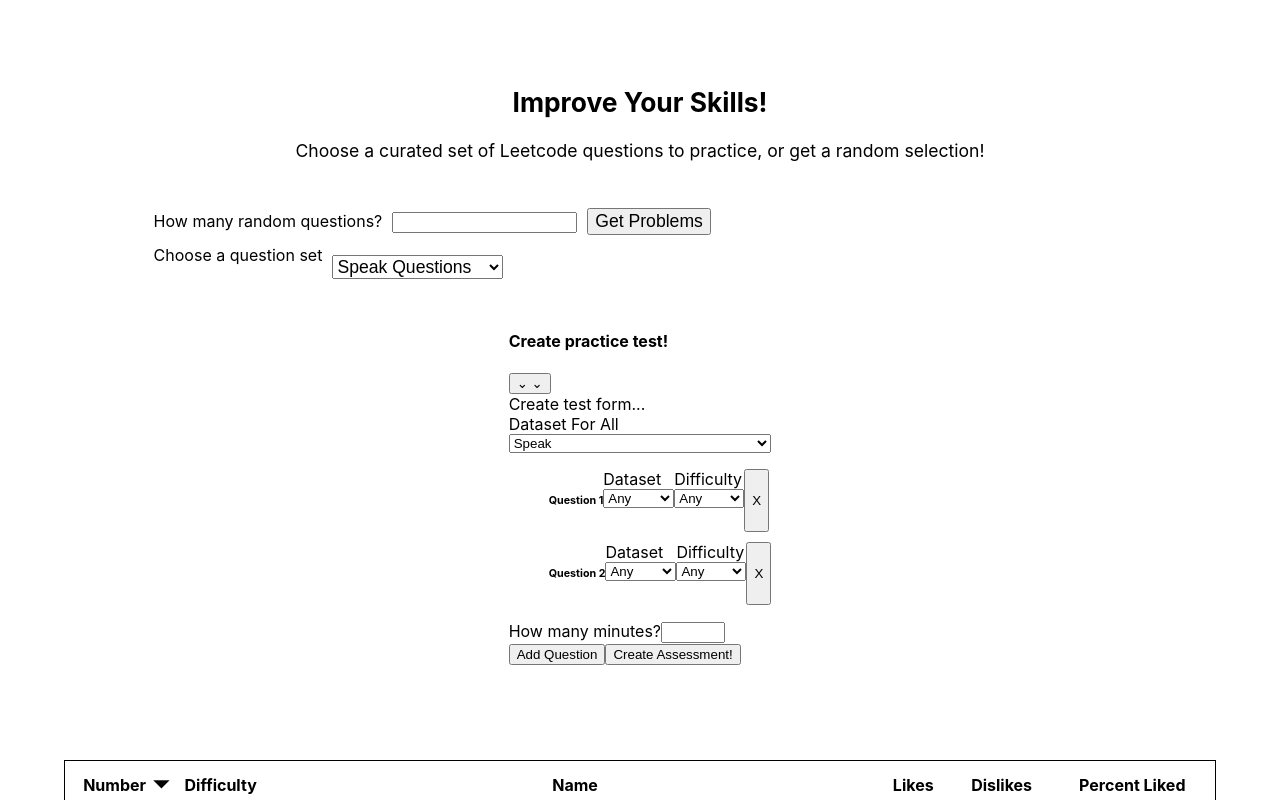
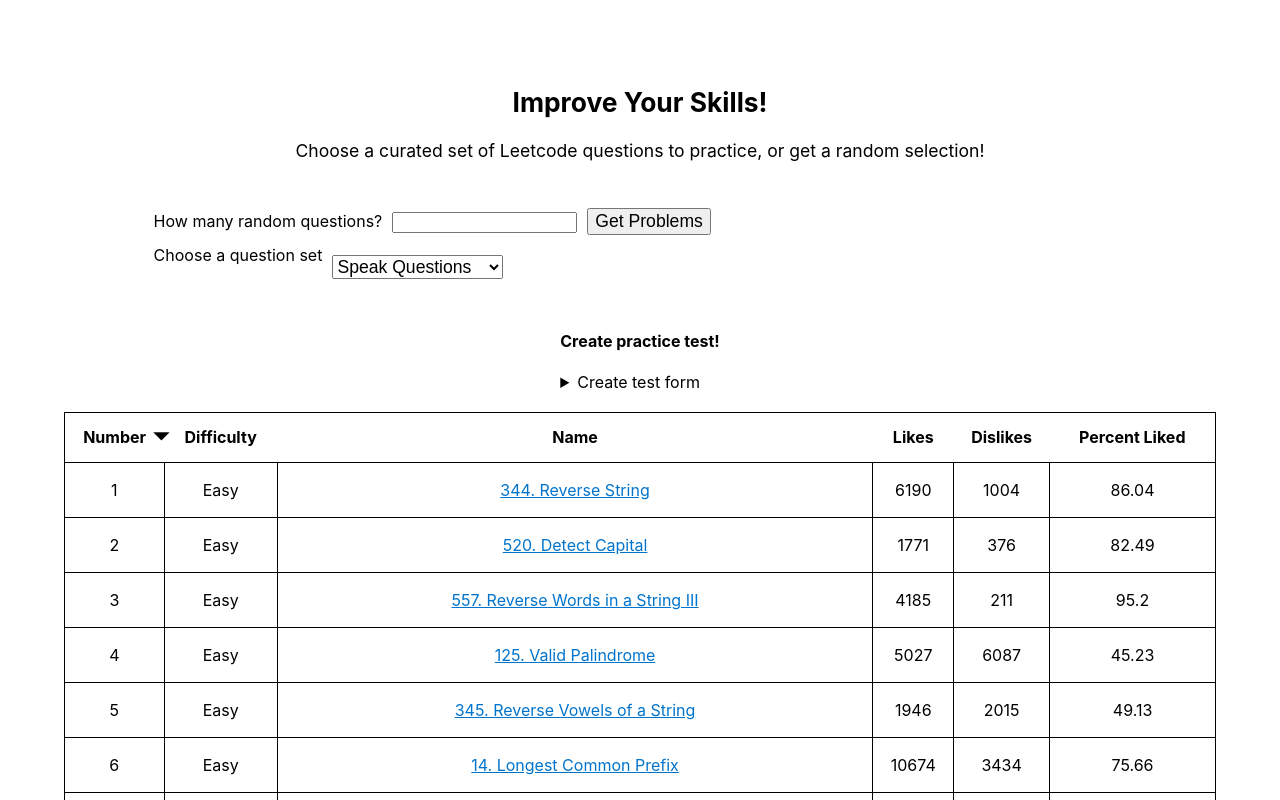
Before and after one commit to dfelsie/randomproblem, a Next.js app: page / in a window 1280 px wide. Shown: the top 800 px of the page. Built offline with nearby package versions, Linux system fonts and the light colour scheme.

Commit message:
Timing done

```diff
--- /dev/null
+++ b/Utils/FetchFuncs.ts
@@ -0,0 +1,13 @@
+export async function getVids(titles: string[]) {
+  const retAry: any[] = [];
+  for (let i = 0; i < titles.length; i++) {
+    const dotLoc = titles[i].indexOf(". ");
+    const str = titles[i].slice(dotLoc + 1);
+    /* 'https://youtube.googleapis.com/youtube/v3/search?part=snippet&maxResults=3&q=Implement%20Trie%20(Prefix%20Tree)%20leetcode%20solution&key=[YOUR_API_KEY]' \
+    --header 'Authorization: Bearer [YOUR_ACCESS_TOKEN]' \
+    --header 'Accept: application/json' \
+    --compressed */
+    //fetch
+  }
+  return retAry;
+}
--- /dev/null
+++ b/Utils/RenderFuncs.ts
@@ -0,0 +1,2 @@
+import React from "react";
+export function clockRender(assessmentStarted: boolean): any {}
--- /dev/null
+++ b/Utils/TimeFunc.ts
@@ -0,0 +1,4 @@
+export default function compareTime(originalTime: Date, duration: number) {
+  const currTime = new Date();
+  console.log(originalTime.getMinutes() - currTime.getMinutes(), " Time Now");
+}
--- a/pages/index.tsx
+++ b/pages/index.tsx
@@ -32,7 +32,33 @@ import {
 import LeetQuestionOpt from "../types/LeetQuestionOptions";
 import findFunc from "../Utils/FindFuncs";
 import joinClasses from "../Utils/joinClasses";
+import { getVids } from "../Utils/FetchFuncs";
+import compareTime from "../Utils/TimeFunc";
 
+function clockRender(assessmentStarted: boolean, assessmentTimer: number): any {
+  /* assessmentStarted
+    ? `${Math.floor(assessmentTimer / 60)}h:${
+        assessmentTimer % 60 > 9
+          ? (assessmentTimer % 60) + "m"
+          : "0" + (assessmentTimer % 60) + "m"
+      }`
+    : ""; */
+
+  if (assessmentStarted) {
+    return (
+      <p>
+        <span>{Math.floor(assessmentTimer / 60)}</span>h {"  "}
+        <span>
+          {assessmentTimer % 60 > 9
+            ? assessmentTimer % 60
+            : "0" + (assessmentTimer % 60)}
+        </span>
+        m
+      </p>
+    );
+  }
+  return <p></p>;
+}
 const Home: NextPage = () => {
   const [fullProblemList, setfullProblemList] = useState(speakJson);
   const [problemList, setproblemList] = useState(fullProblemList);
@@ -40,13 +66,16 @@ const Home: NextPage = () => {
     LeetQuestionOpt[]
   >([singleQuestionOpt, singleQuestionOpt]);
   const [randNum, setrandNum] = useState("10");
-  const [assessmentTimer, setassessmentTimer] = useState(120);
+  const [assessmentTimer, setassessmentTimer] = useState(105);
   const [assessmentStarted, setassessmentStarted] = useState(false);
+  const [assessmentFinished, setassessmentFinished] = useState(false);
+  const [intervalId, setIntervalId] = useState<NodeJS.Timer>();
   const [sortOption, setsortOption] = useState({
     isAscending: false,
     category: "Number",
   });
-  const [showForm, setshowForm] = useState<boolean | null>(null);
+  //const [showForm, setshowForm] = useState<boolean | null>(null);
+  const [vidList, setVidList] = useState([]);
   function getRandom(arr: any[], n: number) {
     let result = new Array(n),
       len = arr.length,
@@ -167,36 +196,10 @@ const Home: NextPage = () => {
         </div>
         <div>
           <h4>Create practice test!</h4>
-          <button
-            onClick={() => {
-              setshowForm((prev) => !prev);
-              const formHolder = document.getElementById(
-                "assessmentFormHolder"
-              );
-              formHolder?.addEventListener("animationend", () => {
-                if (showForm) {
-                  formHolder.classList.add(tableStyles.showedHeight);
-                  formHolder.classList.remove(tableStyles.showHeight);
-                  return;
-                }
-                formHolder.classList.add(tableStyles.hiddenHeight);
-                formHolder.classList.remove(tableStyles.hideHeight);
-              });
 
-              console.log(assesmentProblemList);
-            }}
-          >
-            &#8964; &#8964;
-          </button>
-          <div
-            id={"assessmentFormHolder"}
-            className={joinClasses(
-              tableStyles.assessmentForm,
-              showForm ? tableStyles.showHeight : tableStyles.hideHeight
-            )}
-          >
+          <details id={"assessmentFormHolder"}>
+            <summary>Create test form</summary>
             <div className={tableStyles.subForm}>
-              Create test form...
               <div className={tableStyles.selectColDiv}>
                 <label htmlFor={`AssesmentDatasetSelectionAll`}>
                   Dataset For All
@@ -312,6 +315,7 @@ const Home: NextPage = () => {
                 type={"number"}
                 min={5}
                 max={150}
+                defaultValue={105}
                 onChange={(e) => {
                   const timeInt = parseInt(e.target.value);
                   if (timeInt === NaN) {
@@ -344,17 +348,53 @@ const Home: NextPage = () => {
               </button> */}
                 <button
                   onClick={() => {
+                    if (assessmentStarted) {
+                      setassessmentStarted(false);
+                      setassessmentFinished(true);
+                      clearInterval(intervalId);
+                      return;
+                    }
                     const problemList = findFunc(assesmentProblemList);
                     console.log(problemList);
                     setproblemList([...problemList]);
+                    setassessmentStarted(true);
+                    const timePrev = new Date();
+                    //Callback problem, it's
+                    //getting and memorizing variable vals
+                    //Not really a huge deal except for
+                    //Stopping when timer hits 0
+                    //And stopping the assessment
+                    const intId = setInterval(() => {
+                      console.log(
+                        new Date().getTime() - timePrev.getTime(),
+                        assessmentTimer * 60 * 1000
+                      );
+                      if (
+                        new Date().getTime() - timePrev.getTime() >=
+                        assessmentTimer * 60 * 1000
+                      ) {
+                        console.log("Done!");
+                        clearInterval(intervalId);
+                        setassessmentTimer((prev) => prev - 1);
+                        getVids(problemList.map((val) => val.title));
+                        return;
+                      }
+
+                      //console.log("Tick", assessmentTimer);
+                      //compareTime(timeNow, assessmentTimer);
+                      setassessmentTimer((prev) => prev - 1);
+                    }, 1000 * 60);
+                    setIntervalId(intId);
                   }}
                 >
-                  Create Assessment!
+                  {assessmentStarted ? "Stop Assessment" : "Create Assessment"}
                 </button>
-                <div id={tableStyles.preTableSpaceDiv}></div>
+                <div id={tableStyles.preTableSpaceDiv}>
+                  {clockRender(assessmentStarted, assessmentTimer)}
+                </div>
               </div>
             </div>
-          </div>
+          </details>
         </div>
         <table id={tableStyles.table}>
           <thead>
@@ -424,6 +464,7 @@ const Home: NextPage = () => {
             })}
           </tbody>
         </table>
+        <div id="youtubeVids"></div>
         <p>
           Note: premium questions have been removed, which is why the blind 75
           only has 70 questions.
```
